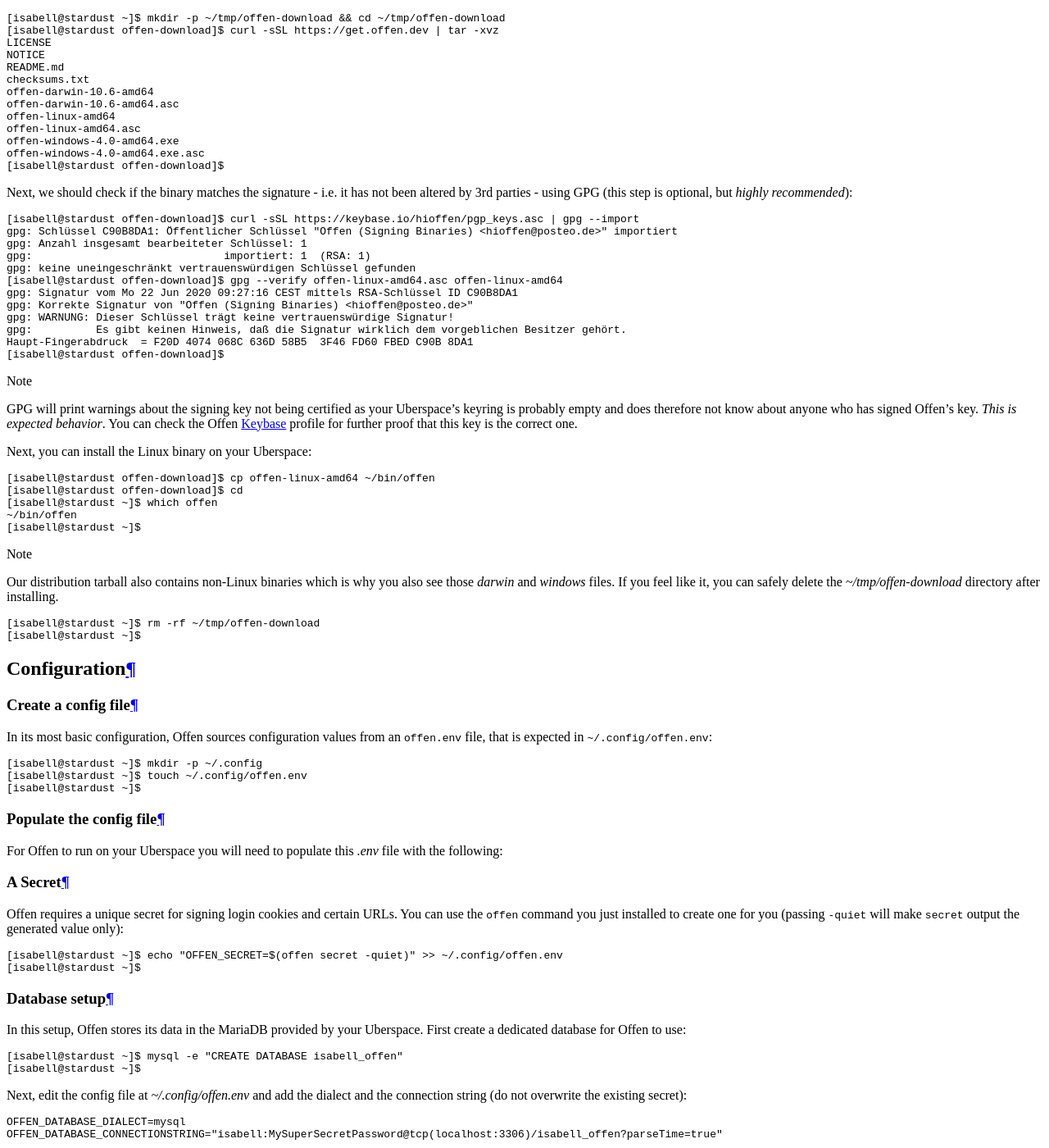
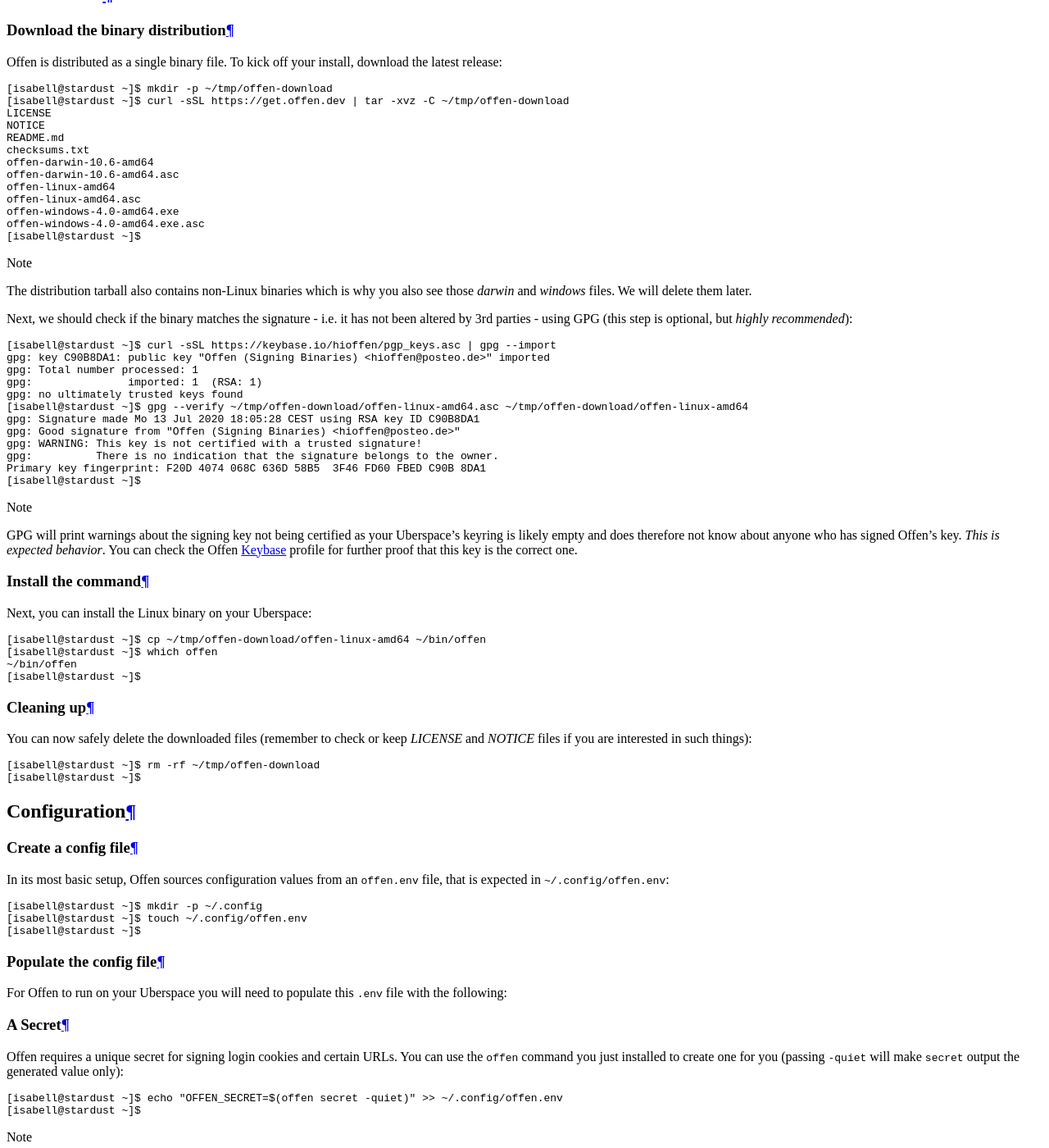
Before and after one commit to Uberspace/lab, a Sphinx documentation site: the page built from source/guide_offen.rst, in a window 1280 px wide and 1400 px high, scrolled down 4426 px. Shown: the whole window at 82% size. Built offline with Sphinx 7.4.7 and the Read the Docs theme 2.0.0, drawn with Linux system fonts in a browser that asks for light colours; some of the changed text lies outside the part shown.

Commit message:
[offen] use default SMTP setup, display english GPG output, add section on updating version in use, misc style fixes

```diff
--- a/source/guide_offen.rst
+++ b/source/guide_offen.rst
@@ -17,30 +17,33 @@
 
 .. tag_list::
 
-Offen_ is a fair and open alternative to common web analytics tools. Gain
-insights while your users have full access to their data. Lightweight, self
-hosted and free.
+Offen_ is an open alternative to common web analytics tools.
+Gain insights while your users have full access to their data.
+Lightweight, self hosted and free.
 
 ----
 
 .. note:: For this guide you should be familiar with the basic concepts of
 
+  * :manual:`domains <web-domains>`
+  * :manual:`mail <mail-access>`
   * :manual:`supervisord <daemons-supervisord>`
-  * :manual:`domains <web-domains>`
 
 License
 =======
 
-Offen is distributed under the Apache 2.0 license. All relevant legal
-information can be found here
+Offen is distributed under the Apache 2.0 license which can be found here:
 
   * https://github.com/offen/offen/blob/development/LICENSE
+
+For information about third party software bundled by Offen, check
+the `NOTICE` file included in the download.
 
 Prerequisites
 =============
 
-Your offen subdomain needs to be setup (note that this does not need to contain
-the word "offen", it can also be "analytics" or whatever you like):
+Your Offen subdomain needs to be setup (note that this does not need to contain
+the word "offen", it can also be "analytics" or whatever you feel like):
 
 ::
 
@@ -70,8 +75,8 @@
 
 ::
 
- [isabell@stardust ~]$ mkdir -p ~/tmp/offen-download && cd ~/tmp/offen-download
- [isabell@stardust offen-download]$ curl -sSL https://get.offen.dev | tar -xvz
+ [isabell@stardust ~]$ mkdir -p ~/tmp/offen-download
+ [isabell@stardust ~]$ curl -sSL https://get.offen.dev | tar -xvz -C ~/tmp/offen-download
  LICENSE
  NOTICE
  README.md
@@ -82,7 +87,10 @@
  offen-linux-amd64.asc
  offen-windows-4.0-amd64.exe
  offen-windows-4.0-amd64.exe.asc
- [isabell@stardust offen-download]$
+ [isabell@stardust ~]$
+
+.. note:: The distribution tarball also contains non-Linux binaries which is why
+    you also see those `darwin` and `windows` files. We will delete them later.
 
 Next, we should check if the binary matches the signature - i.e. it has not been
 altered by 3rd parties - using GPG (this step is optional, but `highly
@@ -90,43 +98,47 @@
 
 ::
 
- [isabell@stardust offen-download]$ curl -sSL https://keybase.io/hioffen/pgp_keys.asc | gpg --import
- gpg: Schlüssel C90B8DA1: Öffentlicher Schlüssel "Offen (Signing Binaries) <hioffen@posteo.de>" importiert
- gpg: Anzahl insgesamt bearbeiteter Schlüssel: 1
- gpg:                              importiert: 1  (RSA: 1)
- gpg: keine uneingeschränkt vertrauenswürdigen Schlüssel gefunden
- [isabell@stardust offen-download]$ gpg --verify offen-linux-amd64.asc offen-linux-amd64
- gpg: Signatur vom Mo 22 Jun 2020 09:27:16 CEST mittels RSA-Schlüssel ID C90B8DA1
- gpg: Korrekte Signatur von "Offen (Signing Binaries) <hioffen@posteo.de>"
- gpg: WARNUNG: Dieser Schlüssel trägt keine vertrauenswürdige Signatur!
- gpg:          Es gibt keinen Hinweis, daß die Signatur wirklich dem vorgeblichen Besitzer gehört.
- Haupt-Fingerabdruck  = F20D 4074 068C 636D 58B5  3F46 FD60 FBED C90B 8DA1
- [isabell@stardust offen-download]$
+ [isabell@stardust ~]$ curl -sSL https://keybase.io/hioffen/pgp_keys.asc | gpg --import
+ gpg: key C90B8DA1: public key "Offen (Signing Binaries) <hioffen@posteo.de>" imported
+ gpg: Total number processed: 1
+ gpg:               imported: 1  (RSA: 1)
+ gpg: no ultimately trusted keys found
+ [isabell@stardust ~]$ gpg --verify ~/tmp/offen-download/offen-linux-amd64.asc ~/tmp/offen-download/offen-linux-amd64
+ gpg: Signature made Mo 13 Jul 2020 18:05:28 CEST using RSA key ID C90B8DA1
+ gpg: Good signature from "Offen (Signing Binaries) <hioffen@posteo.de>"
+ gpg: WARNING: This key is not certified with a trusted signature!
+ gpg:          There is no indication that the signature belongs to the owner.
+ Primary key fingerprint: F20D 4074 068C 636D 58B5  3F46 FD60 FBED C90B 8DA1
+ [isabell@stardust ~]$
 
 .. note:: GPG will print warnings about the signing key not being certified
-    as your Uberspace's keyring is probably empty and does therefore not know
+    as your Uberspace's keyring is likely empty and does therefore not know
     about anyone who has signed Offen's key. `This is expected behavior`. You
     can check the Offen Keybase_ profile for further proof that this key is
     the correct one.
+
+Install the command
+-----
 
 Next, you can install the Linux binary on your Uberspace:
 
 ::
 
- [isabell@stardust offen-download]$ cp offen-linux-amd64 ~/bin/offen
- [isabell@stardust offen-download]$ cd
+ [isabell@stardust ~]$ cp ~/tmp/offen-download/offen-linux-amd64 ~/bin/offen
  [isabell@stardust ~]$ which offen
  ~/bin/offen
  [isabell@stardust ~]$
 
-.. note:: Our distribution tarball also contains non-Linux binaries which is why
-    you also see those `darwin` and `windows` files. If you feel like it, you
-    can safely delete the `~/tmp/offen-download` directory after installing.
+Cleaning up
+-----
 
-    ::
+You can now safely delete the downloaded files (remember to check or keep
+`LICENSE` and `NOTICE` files if you are interested in such things):
 
-     [isabell@stardust ~]$ rm -rf ~/tmp/offen-download
-     [isabell@stardust ~]$
+::
+
+ [isabell@stardust ~]$ rm -rf ~/tmp/offen-download
+ [isabell@stardust ~]$
 
 Configuration
 =============
@@ -134,7 +146,7 @@
 Create a config file
 ------
 
-In its most basic configuration, Offen sources configuration values from an
+In its most basic setup, Offen sources configuration values from an
 :code:`offen.env` file, that is expected in :code:`~/.config/offen.env`:
 
 ::
@@ -146,8 +158,8 @@
 Populate the config file
 -------------------
 
-For Offen to run on your Uberspace you will need to populate this `.env` file
-with the following:
+For Offen to run on your Uberspace you will need to populate this :code:`.env`
+file with the following:
 
 A Secret
 ------------
@@ -162,19 +174,23 @@
  [isabell@stardust ~]$ echo "OFFEN_SECRET=$(offen secret -quiet)" >> ~/.config/offen.env
  [isabell@stardust ~]$
 
+.. note:: Changing this secret at a later point is possible, but will invalidate
+ all currently active login sessions, as well as all pending invites or password
+ resets.
+
 Database setup
 ------------
 
-In this setup, Offen stores its data in the MariaDB provided by your Uberspace.
-First create a dedicated database for Offen to use:
+Offen will store its data in the MariaDB provided by your Uberspace. First,
+create a dedicated database for Offen to use:
 
 ::
 
  [isabell@stardust ~]$ mysql -e "CREATE DATABASE isabell_offen"
  [isabell@stardust ~]$
 
-Next, edit the config file at `~/.config/offen.env` and add the dialect and the
-connection string (do not overwrite the existing secret):
+Next, edit the config file at :code:`~/.config/offen.env` and append the dialect
+and the connection string (do not overwrite the secret you just created):
 
 .. code-block:: ini
 
@@ -184,33 +200,33 @@
 SMTP credentials
 ----
 
-.. note:: Your Uberspace comes with SMTP, so you can definitely use this here
-    if you feel like it.
+Offen needs to be able to send out transactional email so that you can:
 
-Offen needs to be able to send out transactional emails so you can reset your
-password in case you forgot it, and so that you can invite others to collaborate
-with you on this instance. To enable Offen to send emails, edit
-`~/.config/offen.env` and add the SMTP credentials like this (do not overwrite
-the existing values):
+* reset your password in case you forgot it
+* invite others to collaborate with you on this instance
+
+.. note:: This section uses your Uberspace's default mail setup because it's
+ easy and already present, but you are free to use whatever SMTP service you
+ like if you have different requirements.
+
+Edit :code:`~/.config/offen.env` and append the SMTP credentials like this
+(do not overwrite the existing values):
 
 .. code-block:: ini
 
- OFFEN_SMTP_HOST="yoursmtphost.org"
- OFFEN_SMTP_PASSWORD="yoursmtppassword"
- OFFEN_SMTP_USER="isabell@yoursmtphost.org"
- OFFEN_SMTP_SENDER="isabell@yoursmtphost.org"
+ OFFEN_SMTP_HOST="stardust.uberspace.de"
+ OFFEN_SMTP_PASSWORD="YourSuperSecretPassword"
+ OFFEN_SMTP_USER="isabell@uber.space"
+ OFFEN_SMTP_SENDER="isabell@uber.space"
 
-.. warning:: Offen will start and run without these values being set, but
-    remember that you won't be able to reset your password or invite others
-    without this. You can always set it at a later point in time though.
+.. note:: For your :code:`@uber.space` address the password is the same as for
+ SSH access, which you can set in your dashboard.
 
-Setup daemon
+Setup the daemon
 ------------
 
-Offen needs to run at all times so it can accept incoming events.
-
-Create a file :code:`~/etc/services.d/offen.ini` and populate it with the
-following:
+Offen needs to run at all times so it can accept incoming events. Create a file
+:code:`~/etc/services.d/offen.ini` and populate it with the following:
 
 .. code-block:: ini
 
@@ -257,17 +273,45 @@
 .. note:: You will also find this snippet for copy / pasting when you log in to
     your account.
 
+Updating the version in use
+======
+
+If you want to update Offen to a newer version than you have originally
+installed, repeat the steps in the :ref:`Download<Download>` section.
+
+After having done so, stop the daemon, update the binary, check its version
+and restart the daemon:
+
+.. code-block:: console
+ :emphasize-lines: 4
+
+ [isabell@stardust ~]$ supervisorctl stop offen
+ [isabell@stardust ~]$ cp ~/tmp/offen-download/offen-linux-amd64 ~/bin/offen
+ [isabell@stardust ~]$ offen version
+ INFO[0000] Binary built using                            revision=v0.1.1
+ [isabell@stardust ~]$ rm -rf ~/tmp/offen-download
+ [isabell@stardust ~]$ supervisorctl start offen
+ [isabell@stardust ~]$
+
+.. note:: Before upgrading, always check the Releases_ page to confirm your
+ update is compatible with the version you are running. Running
+ :code:`offen version` will tell you which version your Uberspace is currently
+ using.
+
+Refer to the `documentation <https://docs.offen.dev/running-offen/downloads-distributions/>`_
+for info on how to download a specific version of Offen.
+
 Official docs
 =======
 
-Offen has a dedicated documentation site that will tell you a lot more about
-how to use and configure Offen: https://docs.offen.dev
+Offen has `a dedicated documentation site <https://docs.offen.dev>`_ that will
+tell you more about how to use and configure Offen.
 
-Updates
+Project updates
 =======
 
-.. note:: Check our Twitter_ or our Releases_ page regularly to stay informed
-    about the newest version.
+.. note:: Check Offen's Twitter_ or our Releases_ page regularly to stay
+ informed about the newest versions and changes.
 
 
 .. _Offen: https://www.offen.dev
```
Also changed, not shown: other parts of source/guide_offen.rst (+5 -3 lines).
